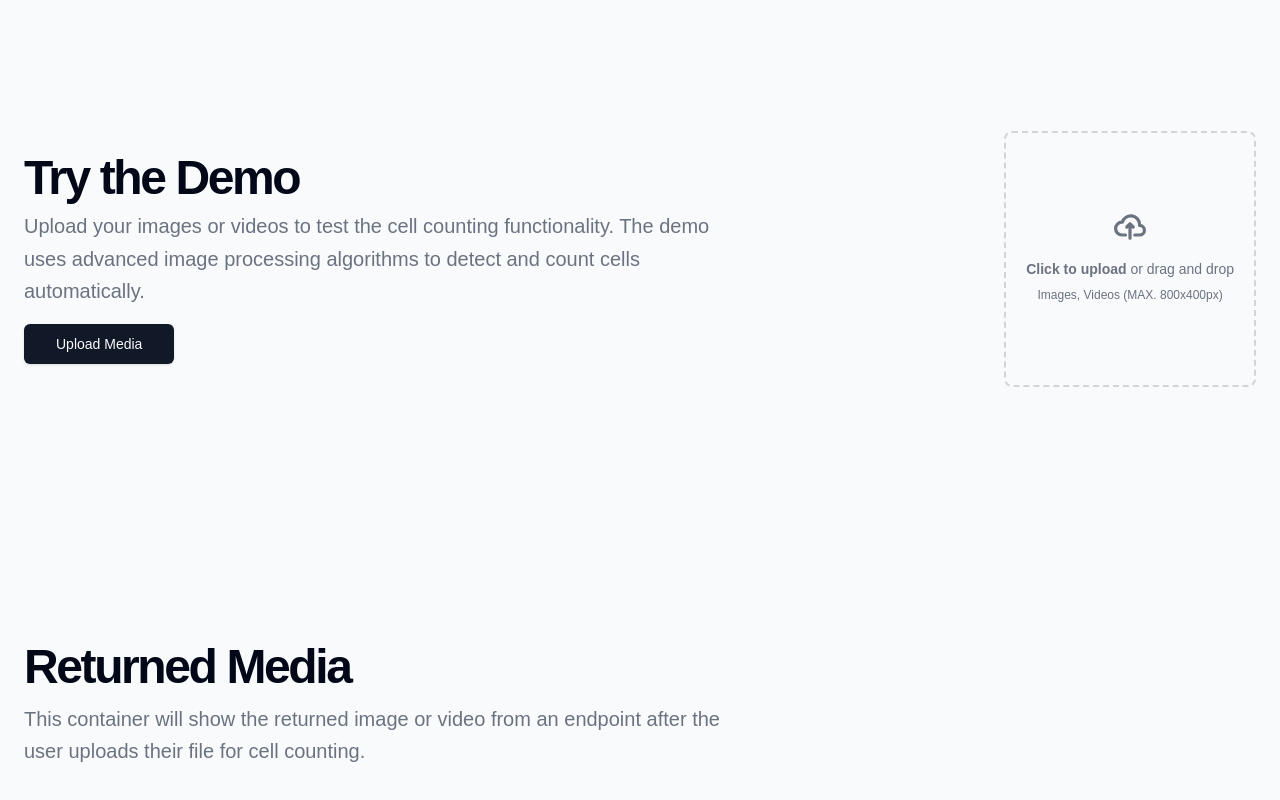
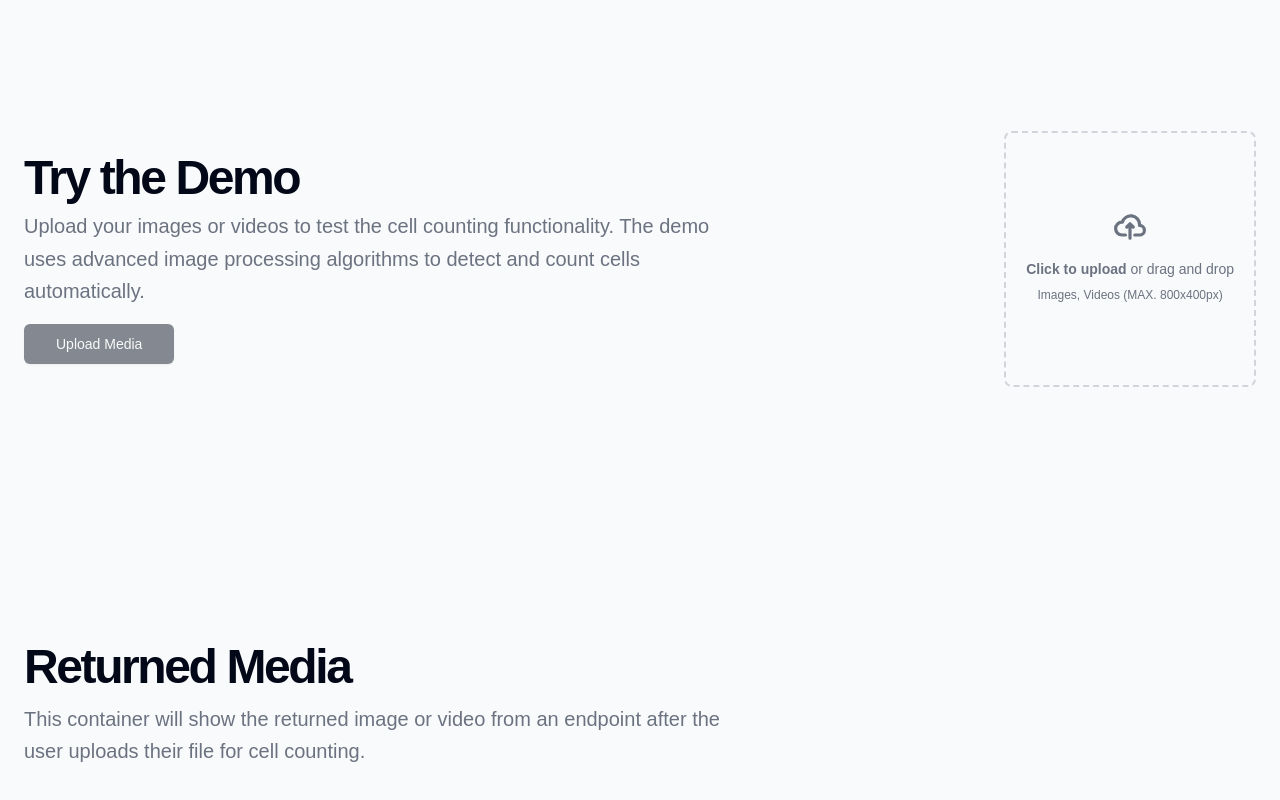
Before and after one commit to Shobhit-Nagpal/liviteq-demo, a Next.js app: page / in a window 1280 px wide. Shown: the part 2231-3031 px from the top of the page. Built offline with nearby package versions, Linux system fonts and the light colour scheme; a web font is replaced by a local one.

Commit message:
Correct demo component

```diff
--- a/src/components/Demo.tsx
+++ b/src/components/Demo.tsx
@@ -1,11 +1,11 @@
 "use client";
 import Image from "next/image";
-import Link from "next/link";
 import React, { ChangeEvent, useState } from "react";
 
 export default function Demo() {
   const [media, setMedia] = useState<string | null>(null);
   const [mediaType, setMediaType] = useState<"image" | "video" | null>(null);
+  const [isLoading, setIsLoading] = useState(false);
 
   function handleFileUpload(e: ChangeEvent<HTMLInputElement>) {
     if (e.target.files && e.target.files[0]) {
@@ -20,6 +20,32 @@ export default function Demo() {
   function handleClearMedia() {
     setMedia(null);
     setMediaType(null);
+  }
+
+  async function handleUploadMedia() {
+    if (media) {
+      setIsLoading(true);
+
+      try {
+        const response = await fetch("/api/upload", {
+          method: "POST",
+          body: JSON.stringify({ media }),
+          headers: {
+            "Content-Type": "application/json",
+          },
+        });
+
+        if (response.ok) {
+          console.log("Media uploaded successfully");
+        } else {
+          console.error("Failed to upload media");
+        }
+      } catch (error) {
+        console.error("Error uploading media:", error);
+      }
+
+      setIsLoading(false);
+    }
   }
 
   return (
@@ -39,19 +65,13 @@ export default function Demo() {
                 </p>
               </div>
               <div className="flex flex-col gap-2 sm:flex-row">
-                <label
-                  htmlFor="dropzone-file"
-                  className="inline-flex h-10 items-center justify-center rounded-md bg-gray-900 px-8 text-sm font-medium text-gray-50 shadow transition-colors hover:bg-gray-900/90 focus-visible:outline-none focus-visible:ring-1 focus-visible:ring-gray-950 disabled:pointer-events-none disabled:opacity-50 dark:bg-gray-50 dark:text-gray-900 dark:hover:bg-gray-50/90 dark:focus-visible:ring-gray-300 cursor-pointer"
+                <button
+                  className="inline-flex h-10 items-center justify-center rounded-md bg-gray-900 px-8 text-sm font-medium text-gray-50 shadow transition-colors hover:bg-gray-900/90 focus-visible:outline-none focus-visible:ring-1 focus-visible:ring-gray-950 disabled:pointer-events-none disabled:opacity-50 dark:bg-gray-50 dark:text-gray-900 dark:hover:bg-gray-50/90 dark:focus-visible:ring-gray-300"
+                  onClick={handleUploadMedia}
+                  disabled={!media || isLoading}
                 >
-                  Upload Media
-                  <input
-                    id="dropzone-file"
-                    type="file"
-                    accept="image/*, video/*"
-                    className="hidden"
-                    onChange={handleFileUpload}
-                  />
-                </label>
+                  {isLoading ? "Uploading..." : "Upload Media"}
+                </button>
               </div>
             </div>
             <div className="flex-shrink-0 relative">
```
